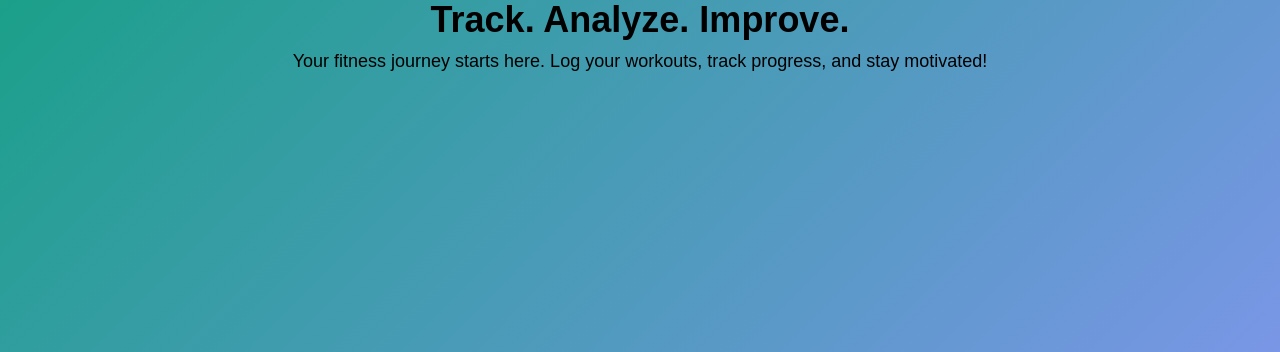
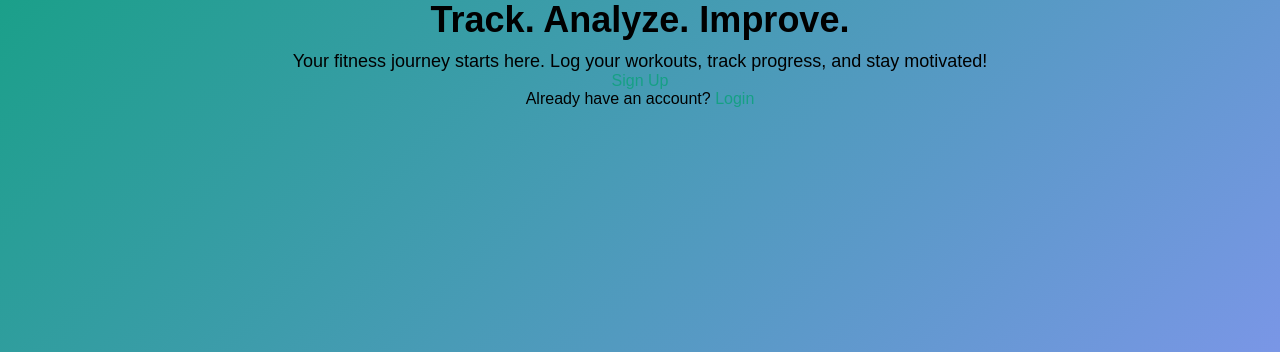
Before and after one commit to stepin105111/CITS5505-Exercise-Tracker-Project, a Flask app: page / in a window 1280 px wide. Shown: the part 81-433 px from the top of the page. Run offline with Flask 3, Linux system fonts and the light colour scheme; parts of the project's set-up code (start-up, migrations or seed data) failed here and were passed over.

Commit message:
Update index.html

```diff
--- a/app/templates/index.html
+++ b/app/templates/index.html
@@ -1,6 +1,8 @@
 {% extends "base.html" %}
 
 {% block title %}Fitness Tracker - Home{% endblock %}
+
+{% block body_class %}index-page{% endblock %}
 
 {% block extra_css %}
 <link rel="stylesheet" href="{{ url_for('static', filename='css/style.css') }}">
@@ -8,7 +10,13 @@
 
 {% block content %}
 <section class="hero">
-      <h2>Track. Analyze. Improve.</h2>
-      <p>Your fitness journey starts here. Log your workouts, track progress, and stay motivated!</p>
+    <div class="hero-content">
+        <h2>Track. Analyze. Improve.</h2>
+        <p>Your fitness journey starts here. Log your workouts, track progress, and stay motivated!</p>
+    </div>
+    <a href="{{ url_for('register') }}" class="btn btn-primary">Sign Up</a>
+    <br>
+    <p3>Already have an account?</p3>
+    <a href="{{ url_for('login') }}" class="btn btn-secondary">Login</a>
 </section>
 {% endblock %}
```
